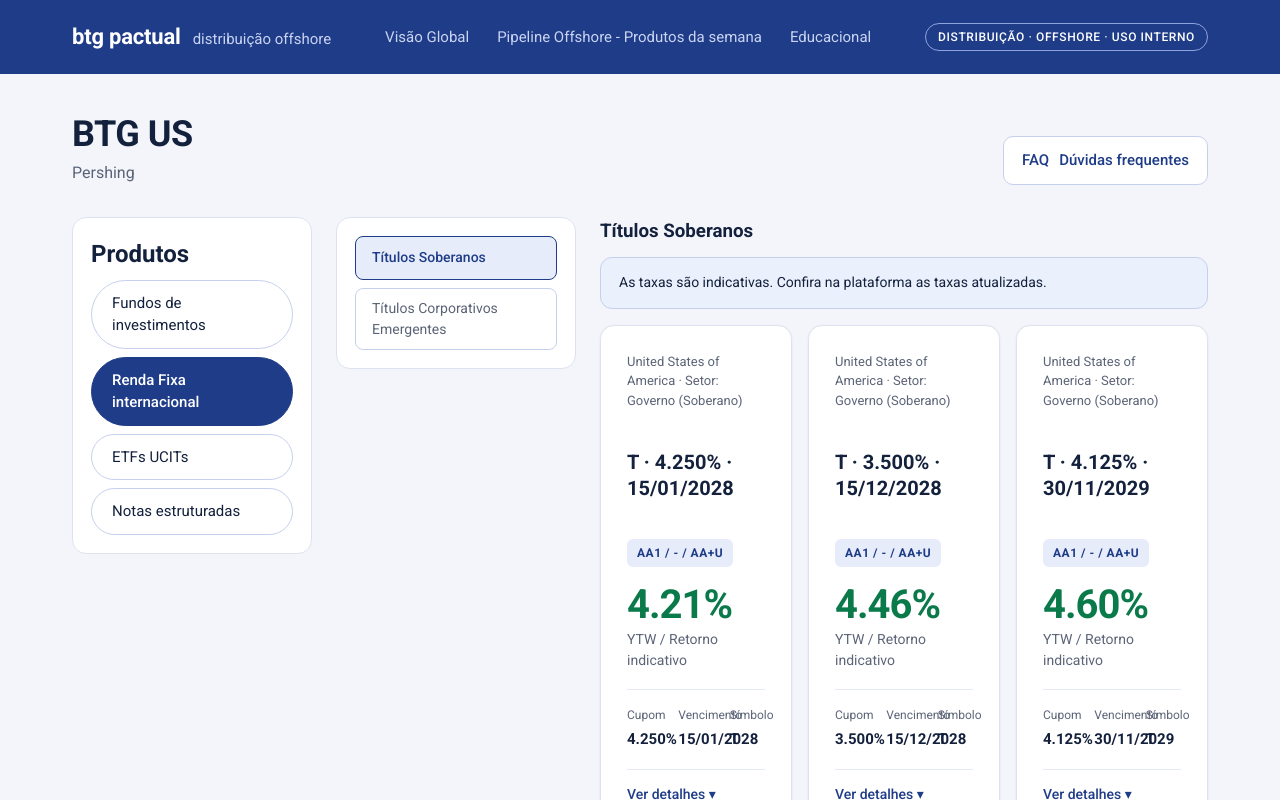
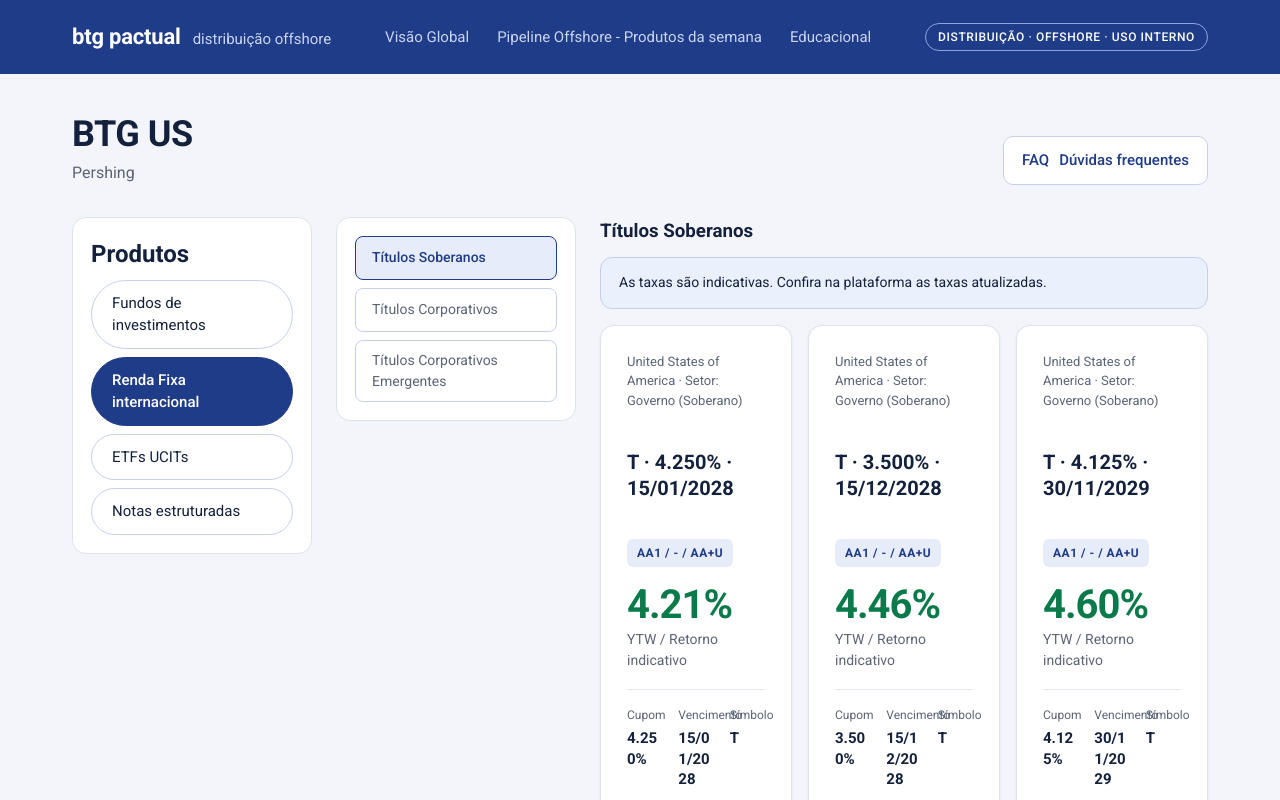
Before and after one commit to btg-pactual/btg-distribuicao-offshore, a plain HTML site: page btg-us.html in a window 1280 px wide. Both pictures are taken after a click on the tab "Renda Fixa internacional". Shown: the top 800 px of the page. Drawn offline with Linux system fonts and the light colour scheme.

Commit message:
Add corporate bonds and expand product menus
Co-authored-by: Copilot <223556219+Copilot@users.noreply.github.com>

```diff
--- a/contas-internacionais.js
+++ b/contas-internacionais.js
@@ -328,6 +328,22 @@ const fixedIncomeGroups = [
     ["United States of America","Governo (Soberano)","T","4.250%","30/06/2033","4.87%","5.68","Aa1 / - / AA+u","100","50.587 MM","EUA","US91282CQW46"],
     ["United States of America","Governo (Soberano)","T","4.375%","15/05/2036","5.04%","7.53","Aa1 / - / AA+u","100","134.018 MM","EUA","US91282CQQ77"]
   ]},
+  {name:"Títulos Corporativos", products:[
+    ["Costco Wholesale Corp","Retail","COST","1.600%","20/04/2030","89.37","4.92%","3.33","Aa3 / AA / AA","Sr Unsecured","EUA","2.000","1.750 MM","US22160KAP03"],
+    ["Walt Disney Co/The","Media","DIS","2.650%","13/01/2031","90.45","5.18%","3.91","A2 / A / WD","Sr Unsecured","EUA","2.000","2.500 MM","US254687FX90"],
+    ["Coca-Cola Co/The","Beverages","KO","1.375%","15/03/2031","85.53","5.06%","4.19","A1 / A+ / WD","Sr Unsecured","EUA","2.000","1.300 MM","US191216DE73"],
+    ["HCA Healthcare Inc","Healthcare-Services","HCA","5.450%","01/04/2031","99.48","5.58%","3.92","Baa2 / BBB / -","Sr Unsecured","EUA","2.000","1.750 MM","US404119CT49"],
+    ["Berkshire Hathaway Inc","Insurance","BRK","2.875%","15/03/2032","89.47","5.12%","4.90","Aa2 / AA / A+u","Sr Unsecured","EUA","2.000","1.000 MM","US084664DA63"],
+    ["Bank of America Corp","Banks","BAC","4.695%","23/04/2032","96.38","5.51%","3.93","A1 / A- / AA-","Sr Unsecured","EUA","2.000","3.250 MM","US06051GNA30"],
+    ["Dell Technologies Inc","Computers","DELL","4.750%","06/10/2032","95.18","5.71%","5.11","Baa2 / BBB+ / BBB+","Sr Unsecured","EUA","2.000","1.250 MM","US24703DBT72"],
+    ["Morgan Stanley","Banks","MS","6.342%","18/10/2033","102.50","5.84%","4.82","A1 / A- / A+","Sr Unsecured","EUA","1.000","3.000 MM","US61747YEY77"],
+    ["Eli Lilly & Co","Pharmaceuticals","LLY","4.650%","20/05/2033","95.57","5.46%","5.49","Aa3 / AA- / -","Sr Unsecured","EUA","2.000","1.250 MM","US532457DM76"],
+    ["Alphabet Inc","Internet","GOOGL","5.200%","15/08/2033","97.71","5.61%","5.62","Aa2 / AA+ / -","Sr Unsecured","EUA","2.000","2.500 MM","US02079KCR68"],
+    ["Goldman Sachs Group","Banks","GS","5.094%","20/04/2034","95.18","5.92%","5.31","A2 / BBB+ / A","Sr Unsecured","EUA","1.000","3.000 MM","US38141GF251"],
+    ["T-Mobile US Inc","Telecommunications","TMUS","5.300%","15/05/2035","94.74","6.09%","6.60","Baa1 / BBB+ / BBB+","Sr Unsecured","EUA","2.000","1.000 MM","US87264ADT97"],
+    ["Amazon.com Inc","Internet","AMZN","4.875%","13/03/2036","92.15","5.98%","7.32","A1 / AA / AA-","Sr Unsecured","EUA","2.000","1.748 MM","US023135DF00"],
+    ["NVIDIA Corp","Semiconductors","NVDA","4.950%","15/06/2036","92.77","5.94%","7.37","Aa1 / AA / -","Sr Unsecured","EUA","2.000","4.000 MM","US67066GAT13"]
+  ]},
   {name:"Títulos Corporativos Emergentes", products:[
     ["PRIO SA/Brazil","Oil & Gas","PRIOBZ","6.750%","15/10/2030","98.21","7.28%","3.37","Ba2 / - / BB+","Sr Unsecured","LU","200.000","700 MM","USL7S62BAA03"],
     ["LD Celulose SA","Pulp & Paper","LNZAV","7.950%","26/01/2032","102.85","7.15%","3.47","Ba3 / - / BB","Secured / 1st lien","AT","200.000","650 MM","USA4S42PAA32"],
--- a/style.css
+++ b/style.css
@@ -383,8 +383,10 @@ a:hover { color: var(--azul-escuro); }
 .product-panel[hidden] { display: none; }
 .product-panel .investment-products { margin-top: 0; }
 .etf-class-menu, .fixed-income-class-menu { max-height: 620px; overflow-y: auto; }
+.etf-class-menu { max-height: none; overflow: visible; }
 .etf-products, .fixed-income-products { display: grid; grid-template-columns: repeat(3, minmax(0, 1fr)); gap: 16px; }
 .etf-card, .fixed-income-card { min-width: 0; }
+.fixed-income-card > .stats .stat__value { overflow-wrap: anywhere; line-height: 1.35; }
 .etf-details, .fixed-income-details { display: grid; grid-template-columns: repeat(2, minmax(0, 1fr)); gap: 12px; }
 .etf-details div, .fixed-income-details div { display: flex; flex-direction: column; gap: 4px; min-width: 0; }
 .etf-details dt, .fixed-income-details dt, .etf-details dd, .fixed-income-details dd { margin: 0; }
@@ -453,6 +455,8 @@ a:hover { color: var(--azul-escuro); }
   .product-menu .product-tab, .etf-class-tab, .fixed-income-class-tab {
     width: auto; flex: 0 0 auto; white-space: nowrap;
   }
+  .etf-class-menu { flex-wrap: wrap; overflow: visible; }
+  .etf-class-menu .etf-class-tab { flex: 1 1 200px; white-space: normal; }
 }
 
 @media (max-width: 640px) {
```
